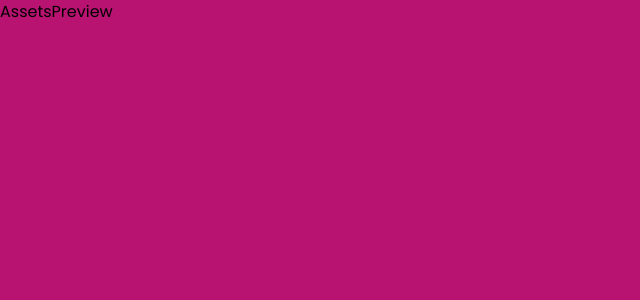
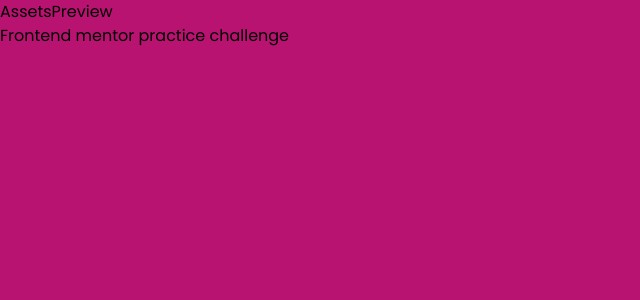
Before and after one commit to Great-kiola/Tailwind-practice, a React (Vite) app in the folder tailwind-frontend/: page / in a window 1280 px wide. Shown: the top 300 px of the page, without its empty margins (0-640 px from the left). Built offline with nearby package versions, Linux system fonts and the light colour scheme.

Commit message:
style: refactor AssetsPreview component to use fragment and improve structure

```diff
--- a/tailwind-frontend/src/components/AssetsPreview.jsx
+++ b/tailwind-frontend/src/components/AssetsPreview.jsx
@@ -1,9 +1,10 @@
 import React from 'react'
 
 const AssetsPreview = () => {
-  return (
+  return <>
     <div>AssetsPreview</div>
-  )
+    <h1>Frontend mentor practice challenge</h1>
+  </>
 }
 
 export default AssetsPreview
```
